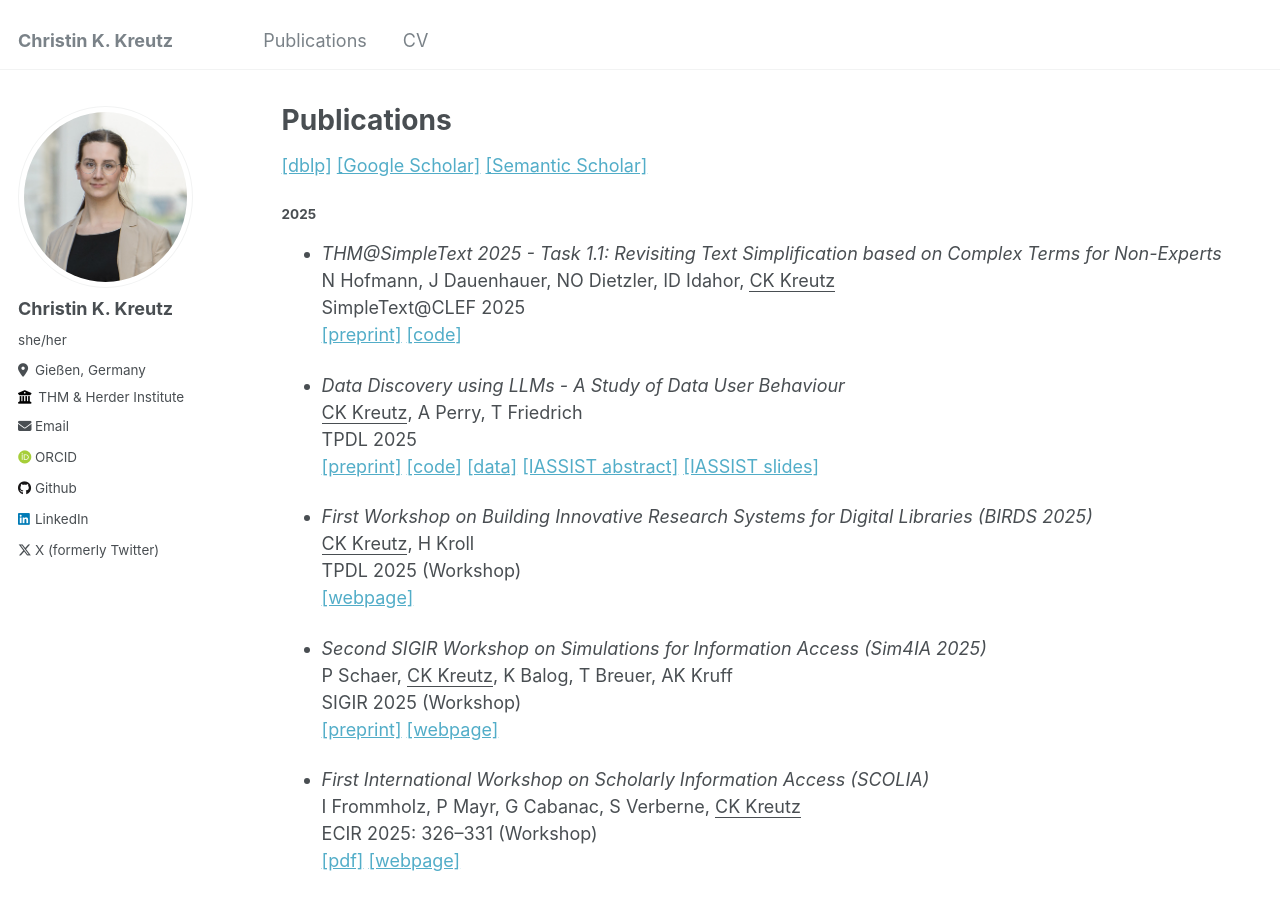
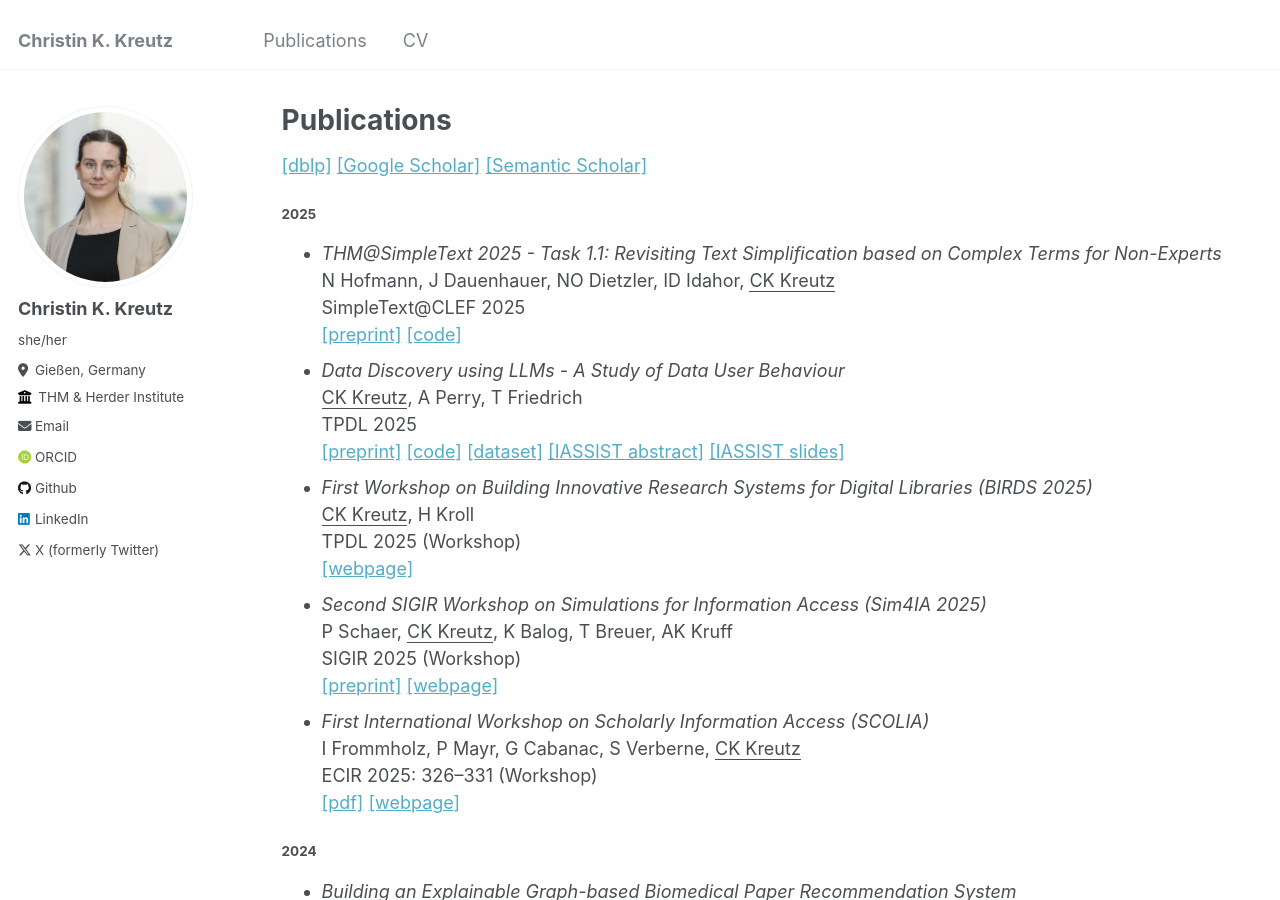
Before and after one commit to kreutzch/kreutzch.github.io, a Jekyll site: the page built from _pages/publications.md, in a window 1280 px wide and 900 px high. Built offline with Jekyll 4.4.1, drawn with Linux system fonts in a browser that asks for light colours; some web fonts are replaced.

Commit message:
Update publications.md

```diff
--- a/_pages/publications.md
+++ b/_pages/publications.md
@@ -13,31 +13,28 @@ N Hofmann, J Dauenhauer, NO Dietzler, ID Idahor, <u>CK Kreutz</u>\\
 SimpleText@CLEF 2025\\
 [[preprint]](https://arxiv.org/abs/2507.04414)
 [[code]](https://github.com/kreutzch/THM-SimpleText-25)
-
 - *Data Discovery using LLMs - A Study of Data User Behaviour*\\
 <u>CK Kreutz</u>, A Perry, T Friedrich\\
 TPDL 2025 \\
 [[preprint]](https://arxiv.org/abs/2507.04444)
 [[code]](https://github.com/kreutzch/TPDL25_DataDiscoveryUsingLLMs)
-[[data]](https://search.gesis.org/research_data/ZA8800?doi=10.4232/1.14529) [[IASSIST abstract]](https://www.openconf.org/iassist2025/modules/request.php?module=oc_program&action=summary.php&id=48) [[IASSIST slides]](https://zenodo.org/records/15687476)
-
+[[dataset]](https://search.gesis.org/research_data/ZA8800?doi=10.4232/1.14529)
+[[IASSIST abstract]](https://www.openconf.org/iassist2025/modules/request.php?module=oc_program&action=summary.php&id=48)
+[[IASSIST slides]](https://zenodo.org/records/15687476)
 - *First Workshop on Building Innovative Research Systems for Digital Libraries (BIRDS 2025)*\\
 <u>CK Kreutz</u>, H Kroll\\
 TPDL 2025 (Workshop)\\
 [[webpage]](https://ws-birds.github.io/birds2025.github.io/)
-
 - *Second SIGIR Workshop on Simulations for Information Access (Sim4IA 2025)*\\
 P Schaer, <u>CK Kreutz</u>, K Balog, T Breuer, AK Kruff\\
 SIGIR 2025 (Workshop)\\
 [[preprint]](https://arxiv.org/abs/2505.11687)
 [[webpage]](https://sim4ia.org/sigir2025/)
-
 - *First International Workshop on Scholarly Information Access (SCOLIA)*\\
 I Frommholz, P Mayr, G Cabanac, S Verberne, <u>CK Kreutz</u>\\
 ECIR 2025: 326–331 (Workshop)\\
 [[pdf]](https://link.springer.com/chapter/10.1007/978-3-031-88720-8_50)
 [[webpage]](https://sites.google.com/view/bir-ws/scolia-2025)
-
 
 ##### 2024
 - *Building an Explainable Graph-based Biomedical Paper Recommendation System*\\
@@ -84,7 +81,7 @@ WebSci 2024: 5-7 (Poster)\\
 - *Evaluating Stability of Information Needs*\\
 <u>CK Kreutz</u>, P Schaer, R Schenkel\\
 BIR@ECIR 2024\\
-[[pdf]](https://drive.google.com/file/d/1y1lnYSjWAfcM4Euia6gZjxftikTj9lhn/view)
+[[pdf]](https://ceur-ws.org/Vol-3989/paper-02.pdf)
 [[dataset]](https://zenodo.org/records/10791641)
 [[slides]](../files/BIR2024_Slides.pdf)
 - *SIGIR 2024 Workshop on Simulations for Information Access (Sim4IA 2024)*\\
```
